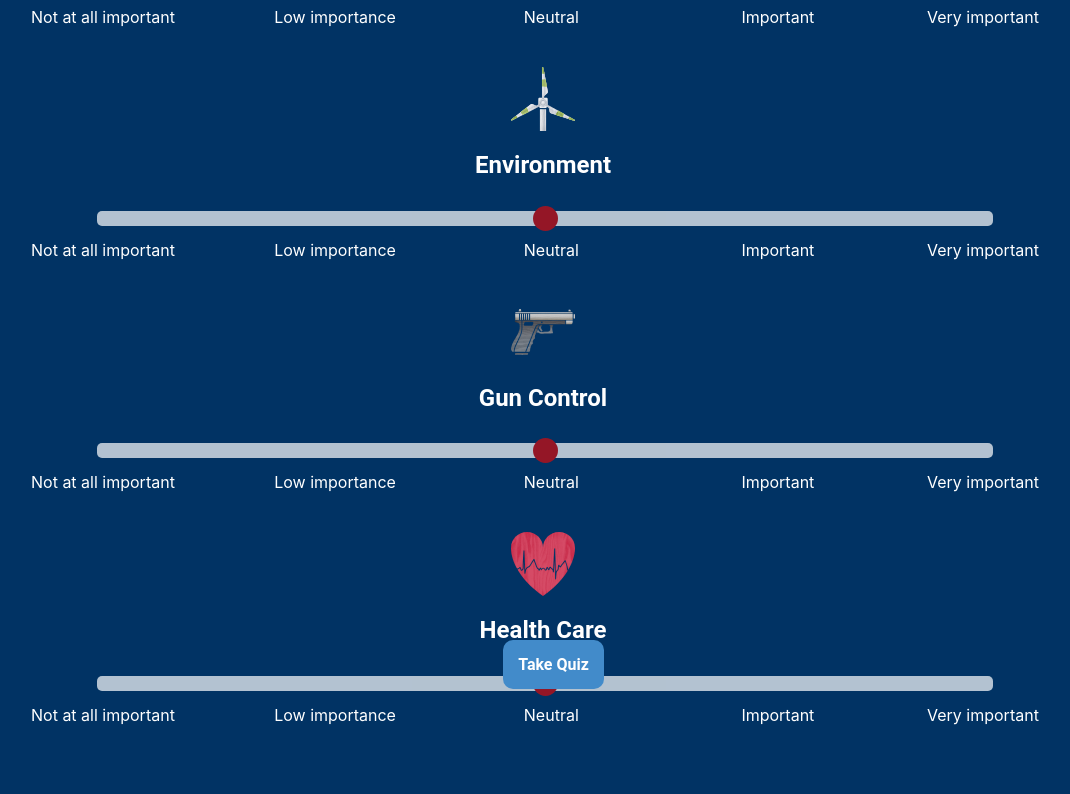
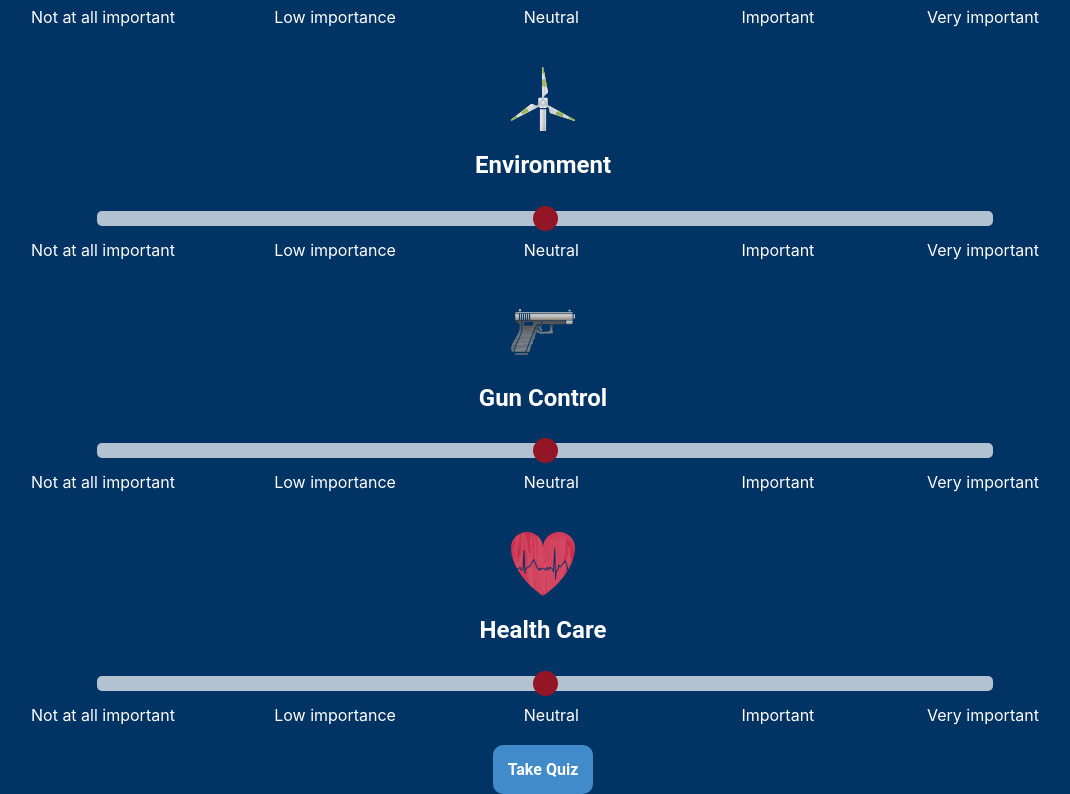
Before and after one commit to lwurl/IrishHack2, a React (Create React App) app in the folder quiz/: page /topics in a window 1280 px wide. Shown: the part 520-1314 px from the top of the page, without its empty margins (97-1167 px from the left). Before the commit the page ends 1265 px from the top, so only its background shows below. Built offline with nearby package versions, Linux system fonts and the light colour scheme.

Commit message:
Update topics.css

```diff
--- a/quiz/src/topics.css
+++ b/quiz/src/topics.css
@@ -107,12 +107,8 @@
 }
 
 .take_quiz{
-  text-align: center;
-  align-self: center;
-  position: absolute;
-  padding-bottom:   15px;
-  left: 46.9%;
-  top:  145%;
+    text-align: center;
+    align-self: center;
 }
 
 .icon{
```
